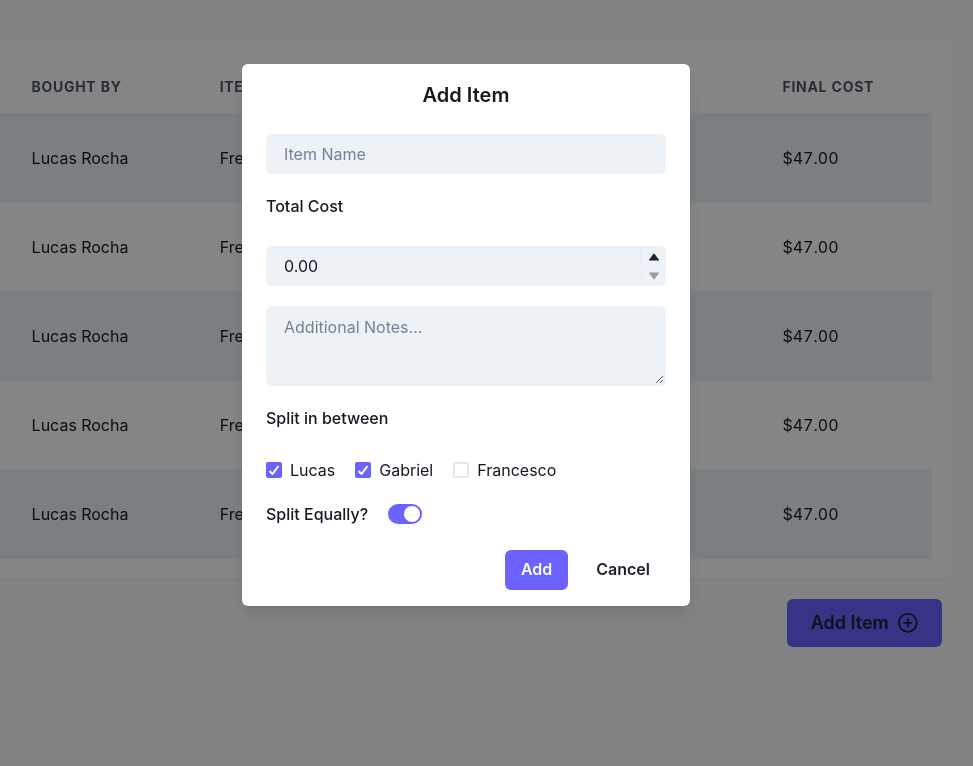
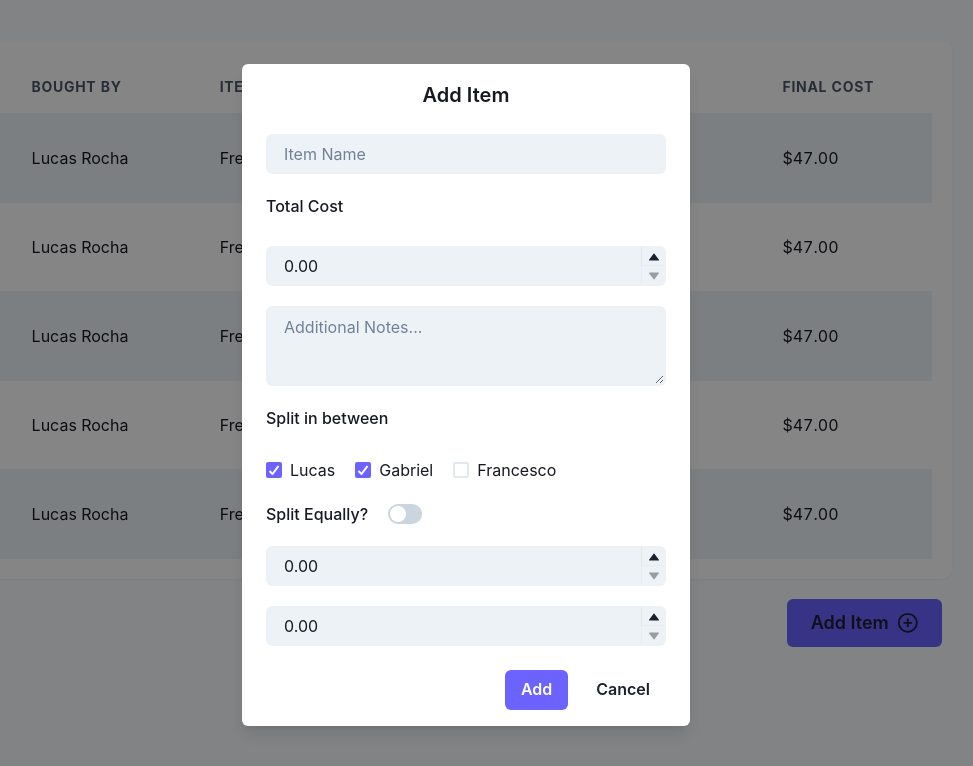
Before and after one commit to RochaLS/roomies-share, a React (Create React App) app: page / in a window 1280 px wide. Both pictures are taken after a click on the button "Add Item". Shown: the part 189-955 px from the top of the page, without its empty margins (174-1147 px from the left). Built offline with nearby package versions, Linux system fonts and the light colour scheme.

Commit message:
basic switch logic added

```diff
--- a/src/components/AddItemModal.jsx
+++ b/src/components/AddItemModal.jsx
@@ -26,9 +26,12 @@ import {
 
 import { PrimaryButton } from "./PrimaryButton";
 import { FiPlusCircle } from "react-icons/fi";
+import { useEffect, useState } from "react";
 
 export function AddItemModal() {
   const { isOpen, onOpen, onClose } = useDisclosure();
+  const [splitEqually, setSplitEqually] = useState(true);
+
   return (
     <>
       <PrimaryButton
@@ -88,10 +91,44 @@ export function AddItemModal() {
                   </FormLabel>
                   <Switch
                     colorScheme="purple"
-                    defaultChecked={true}
                     id="split-equally"
+                    onChange={() => {
+                      setSplitEqually(!splitEqually);
+                    }}
                   />
                 </HStack>
+                {splitEqually && (
+                  <>
+                    <NumberInput
+                      step={5}
+                      defaultValue={0}
+                      min={0}
+                      precision={2}
+                      variant="filled"
+                      focusBorderColor="purple.500"
+                    >
+                      <NumberInputField />
+                      <NumberInputStepper>
+                        <NumberIncrementStepper />
+                        <NumberDecrementStepper />
+                      </NumberInputStepper>
+                    </NumberInput>
+                    <NumberInput
+                      step={5}
+                      defaultValue={0}
+                      min={0}
+                      precision={2}
+                      variant="filled"
+                      focusBorderColor="purple.500"
+                    >
+                      <NumberInputField />
+                      <NumberInputStepper>
+                        <NumberIncrementStepper />
+                        <NumberDecrementStepper />
+                      </NumberInputStepper>
+                    </NumberInput>
+                  </>
+                )}
               </Stack>
             </FormControl>
           </ModalBody>
```
